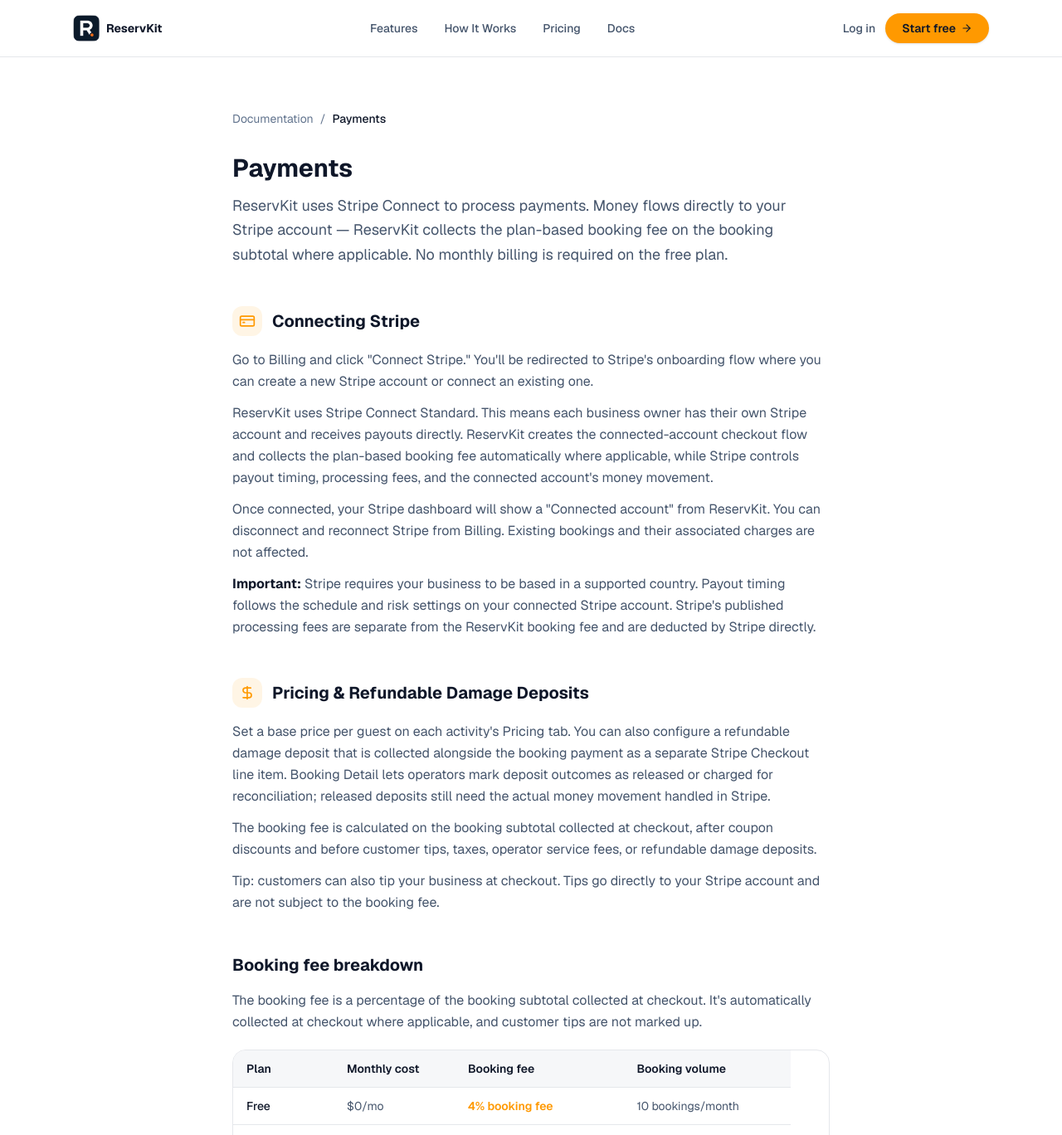
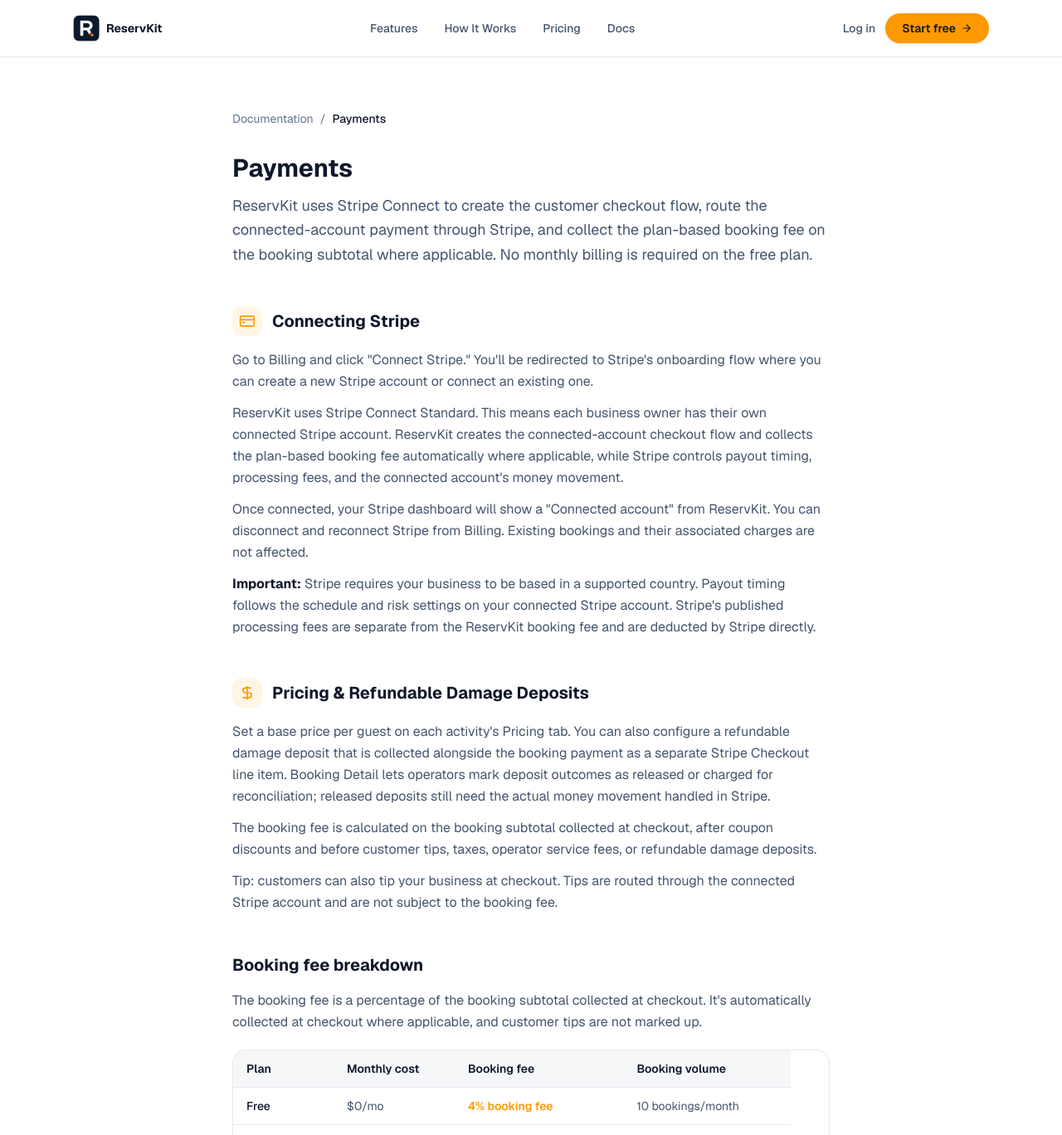
Before and after one commit to Cortana-Ops/reservkit-landing, a Next.js app: page /docs/payments in a window 1280 px wide. Shown: the top 1368 px of the page at 83% size. Built offline with nearby package versions, Linux system fonts and the light colour scheme.

Commit message:
Tighten Stripe payout marketing copy

```diff
--- a/app/docs/payments/page.tsx
+++ b/app/docs/payments/page.tsx
@@ -53,9 +53,9 @@
         <div className="mb-12">
           <h1 className="text-3xl font-bold text-navy mb-3">Payments</h1>
           <p className="text-lg text-slate-600 leading-relaxed">
-            ReservKit uses Stripe Connect to process payments. Money flows directly to your Stripe account —
-            ReservKit collects the plan-based booking fee on the booking subtotal where applicable. No monthly
-            billing is required on the free plan.
+            ReservKit uses Stripe Connect to create the customer checkout flow, route the connected-account
+            payment through Stripe, and collect the plan-based booking fee on the booking subtotal where
+            applicable. No monthly billing is required on the free plan.
           </p>
         </div>
 
@@ -74,10 +74,10 @@
                 flow where you can create a new Stripe account or connect an existing one.
               </p>
               <p>
-                ReservKit uses Stripe Connect Standard. This means each business owner has their own Stripe account
-                and receives payouts directly. ReservKit creates the connected-account checkout flow and collects the
-                plan-based booking fee automatically where applicable, while Stripe controls payout timing,
-                processing fees, and the connected account&apos;s money movement.
+                ReservKit uses Stripe Connect Standard. This means each business owner has their own connected Stripe
+                account. ReservKit creates the connected-account checkout flow and collects the plan-based booking fee
+                automatically where applicable, while Stripe controls payout timing, processing fees, and the connected
+                account&apos;s money movement.
               </p>
               <p>
                 Once connected, your Stripe dashboard will show a &quot;Connected account&quot; from ReservKit. You can
@@ -113,8 +113,8 @@
                 and before customer tips, taxes, operator service fees, or refundable damage deposits.
               </p>
               <p>
-                Tip: customers can also tip your business at checkout. Tips go directly to your Stripe account and
-                are not subject to the booking fee.
+                Tip: customers can also tip your business at checkout. Tips are routed through the connected Stripe
+                account and are not subject to the booking fee.
               </p>
             </div>
           </section>
--- a/scripts/check-content.mjs
+++ b/scripts/check-content.mjs
@@ -158,6 +158,9 @@
   "you never need to manually split payments or transfer funds",
   "ReservKit never holds your money",
   "payments go directly to your Stripe account",
+  "Money flows directly to your Stripe account",
+  "Tips go directly to your Stripe account",
+  "receives payouts directly",
   "Enterprise: custom monthly pricing, custom volume, and annual minimum",
   "We share data only with:",
 ];
@@ -242,6 +245,9 @@
   { file: "app/docs/payments/page.tsx", text: "booking subtotal collected at checkout" },
   { file: "app/docs/payments/page.tsx", text: "plan-based booking fee" },
   { file: "app/docs/payments/page.tsx", text: "customer tips are not marked up" },
+  { file: "app/docs/payments/page.tsx", text: "route the connected-account" },
+  { file: "app/docs/payments/page.tsx", text: "payment through Stripe" },
+  { file: "app/docs/payments/page.tsx", text: "Tips are routed through the connected Stripe" },
   { file: "app/docs/payments/page.tsx", text: "Stripe&apos;s published processing fees" },
   { file: "app/docs/payments/page.tsx", text: "Stripe controls payout timing" },
   { file: "app/lib/marketing.ts", text: "Stripe’s published processing fees apply separately" },
--- a/scripts/check-live.mjs
+++ b/scripts/check-live.mjs
@@ -75,6 +75,9 @@
   "you never need to manually split payments or transfer funds",
   "ReservKit never holds your money",
   "payments go directly to your Stripe account",
+  "Money flows directly to your Stripe account",
+  "Tips go directly to your Stripe account",
+  "receives payouts directly",
   "then marked released or charged from Booking Detail after the activity",
   "releases capacity on full refunds",
   "Waiver compliance at a glance",
```
Also changed, not shown: 1 other file (tests, documents, lock files or other folders).
